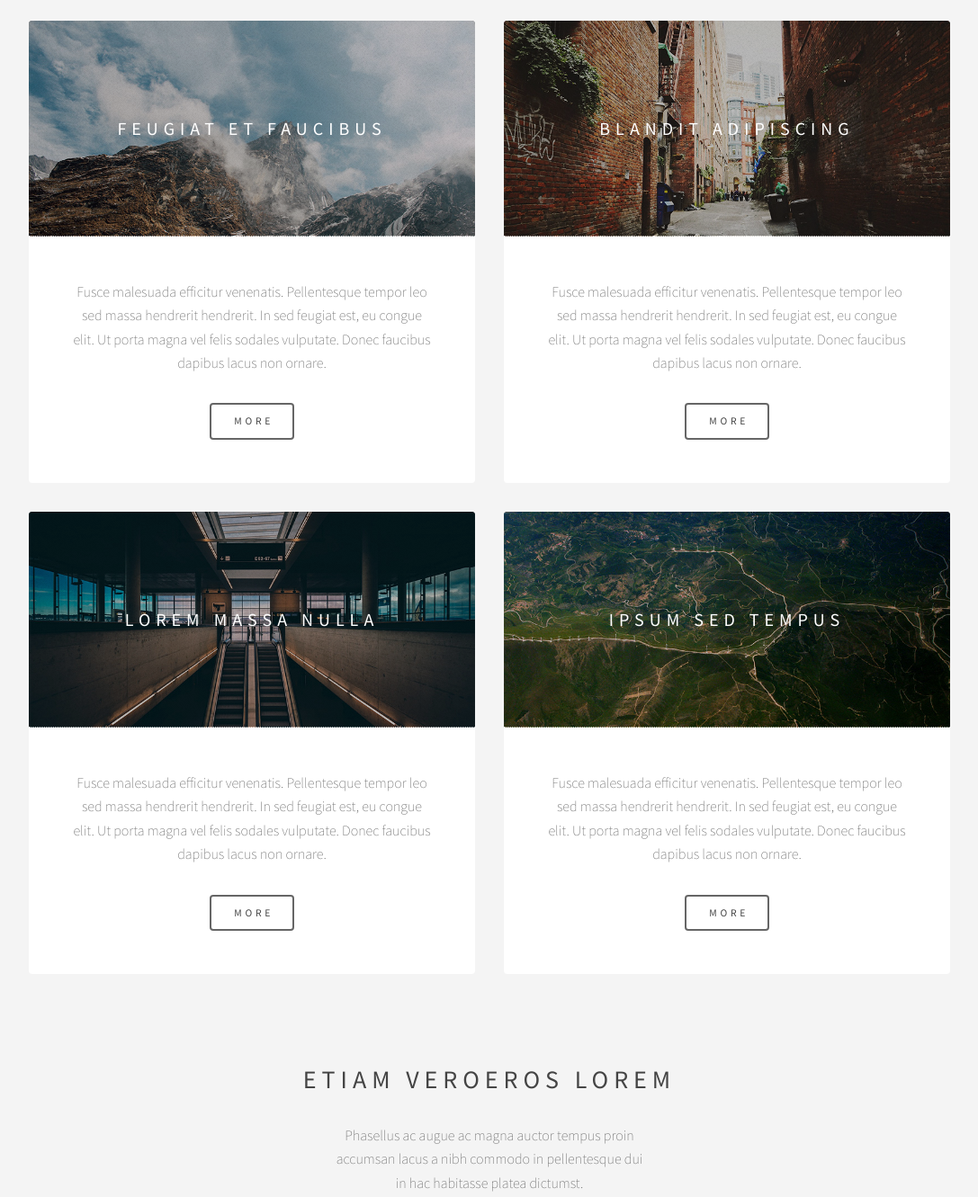
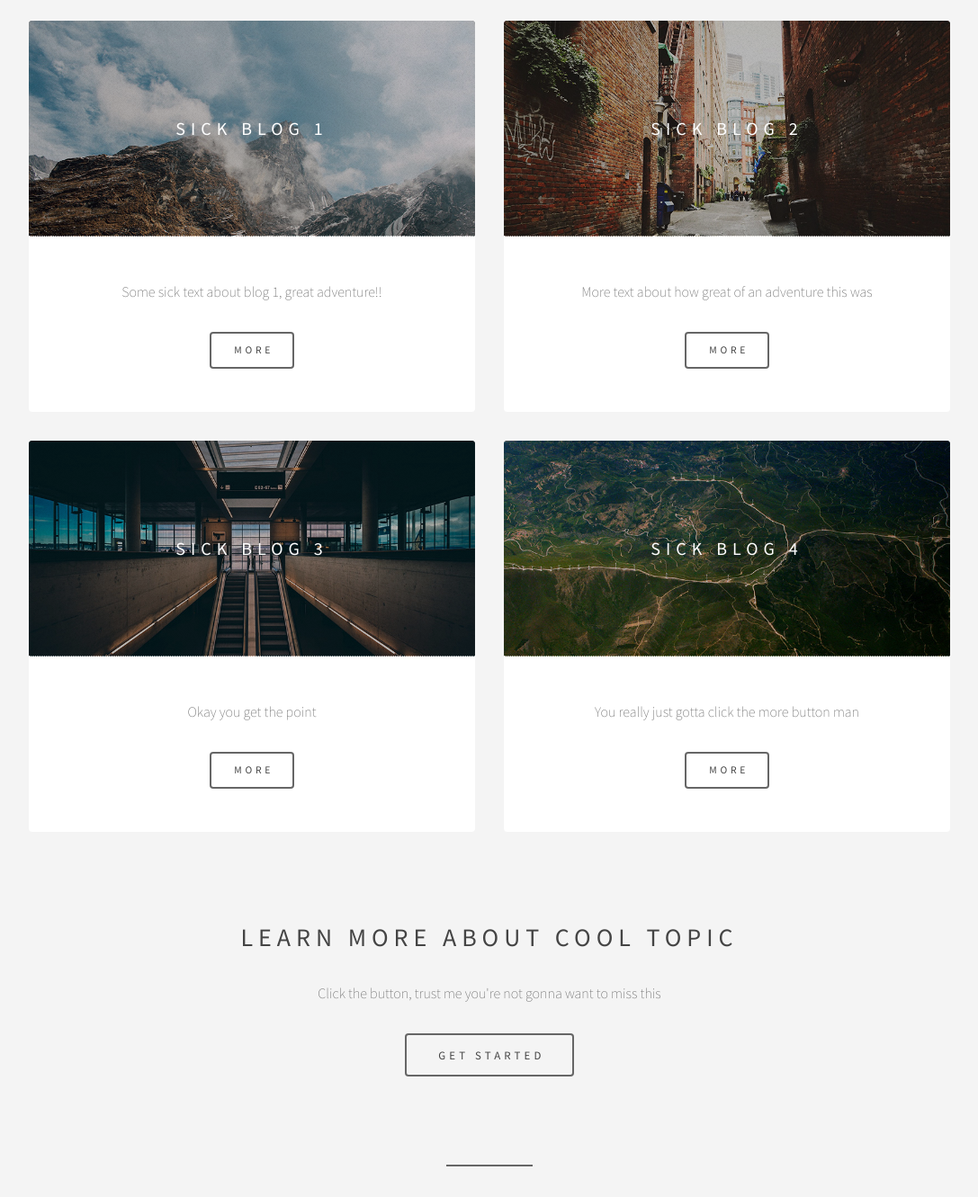
Before and after one commit to ertrinhh/CPNT201-a1-Epilogue, a plain HTML site: page index.html in a window 1280 px wide. Shown: the part 1160-2491 px from the top of the page at 90% size, without its empty margins (96-1183 px from the left). Drawn offline with Linux system fonts and the light colour scheme.

Commit message:
Added text to blogs

```diff
--- a/index.html
+++ b/index.html
@@ -41,9 +41,9 @@
 						<article class="item">
 							<header>
 								<a href="#"><img src="images/pic01.jpg" alt="" /></a>
-								<h3>Feugiat et faucibus</h3>
+								<h3>Sick blog 1</h3>
 							</header>
-							<p>Fusce malesuada efficitur venenatis. Pellentesque tempor leo sed massa hendrerit hendrerit. In sed feugiat est, eu congue elit. Ut porta magna vel felis sodales vulputate. Donec faucibus dapibus lacus non ornare.</p>
+							<p>Some sick text about blog 1, great adventure!!</p>
 							<ul class="actions">
 								<li><a href="#" class="button">More</a></li>
 							</ul>
@@ -51,9 +51,9 @@
 						<article class="item">
 							<header>
 								<a href="#"><img src="images/pic02.jpg" alt="" /></a>
-								<h3>Blandit adipiscing</h3>
+								<h3>Sick blog 2</h3>
 							</header>
-							<p>Fusce malesuada efficitur venenatis. Pellentesque tempor leo sed massa hendrerit hendrerit. In sed feugiat est, eu congue elit. Ut porta magna vel felis sodales vulputate. Donec faucibus dapibus lacus non ornare.</p>
+							<p>More text about how great of an adventure this was</p>
 							<ul class="actions">
 								<li><a href="#" class="button">More</a></li>
 							</ul>
@@ -61,9 +61,9 @@
 						<article class="item">
 							<header>
 								<a href="#"><img src="images/pic03.jpg" alt="" /></a>
-								<h3>Lorem massa nulla</h3>
+								<h3>Sick blog 3</h3>
 							</header>
-							<p>Fusce malesuada efficitur venenatis. Pellentesque tempor leo sed massa hendrerit hendrerit. In sed feugiat est, eu congue elit. Ut porta magna vel felis sodales vulputate. Donec faucibus dapibus lacus non ornare.</p>
+							<p>Okay you get the point</p>
 							<ul class="actions">
 								<li><a href="#" class="button">More</a></li>
 							</ul>
@@ -71,9 +71,9 @@
 						<article class="item">
 							<header>
 								<a href="#"><img src="images/pic04.jpg" alt="" /></a>
-								<h3>Ipsum sed tempus</h3>
+								<h3>Sick blog 4</h3>
 							</header>
-							<p>Fusce malesuada efficitur venenatis. Pellentesque tempor leo sed massa hendrerit hendrerit. In sed feugiat est, eu congue elit. Ut porta magna vel felis sodales vulputate. Donec faucibus dapibus lacus non ornare.</p>
+							<p>You really just gotta click the more button man</p>
 							<ul class="actions">
 								<li><a href="#" class="button">More</a></li>
 							</ul>
@@ -82,10 +82,8 @@
 
 				<!-- CTA -->
 					<section id="cta" class="main special">
-						<h2>Etiam veroeros lorem</h2>
-						<p>Phasellus ac augue ac magna auctor tempus proin<br />
-						accumsan lacus a nibh commodo in pellentesque dui<br />
-						in hac habitasse platea dictumst.</p>
+						<h2>Learn more about cool topic</h2>
+						<p>Click the button, trust me you're not gonna want to miss this</p>
 						<ul class="actions">
 							<li><a href="#" class="button big">Get Started</a></li>
 						</ul>
```
Also changed, not shown: assets/css/main.css (line endings or trailing spaces).
